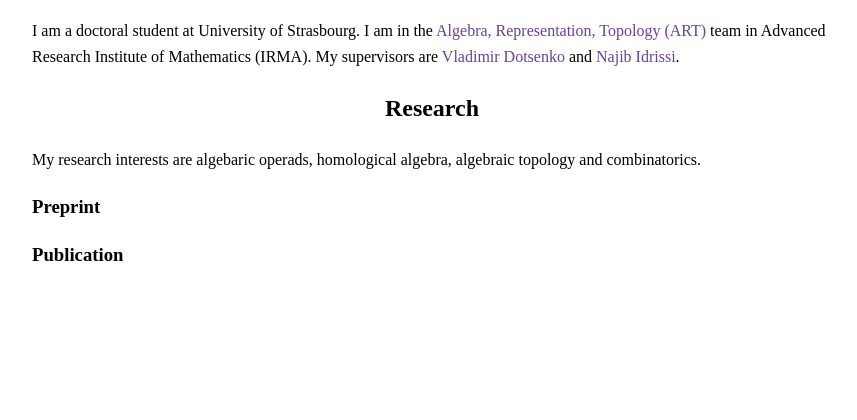
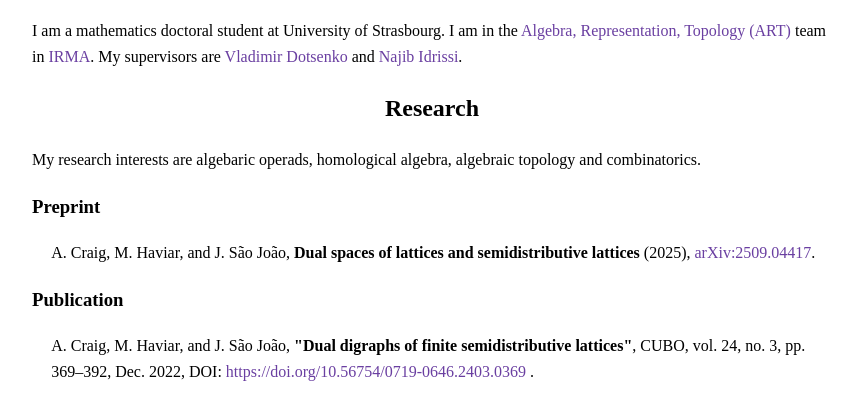
Before and after one commit to jsaojoao/jsaojoao.github.io, a plain HTML site: page index.html in a window 1280 px wide. Shown: the part 124-544 px from the top of the page, without its empty margins (208-1065 px from the left). Drawn offline with Linux system fonts and the light colour scheme.

Commit message:
Revise personal introduction and publication list
Updated personal information and added publication details.

```diff
--- a/index.html
+++ b/index.html
@@ -50,8 +50,9 @@
   <h1>José São João</h1>
 
   <p>
-    I am a doctoral student at University of Strasbourg.
-    I am in the <a href="https://irma.math.unistra.fr/teams/art.html">Algebra, Representation, Topology (ART)</a> team in Advanced Research Institute of Mathematics (IRMA).
+    I am a mathematics doctoral student at University of Strasbourg.
+    I am in the <a href="https://irma.math.unistra.fr/teams/art.html">Algebra, Representation, Topology (ART)</a> team in
+    <a href="https://irma.math.unistra.fr/">IRMA</a>.
     My supervisors are <a href="https://irma.math.unistra.fr/~dotsenko/">Vladimir Dotsenko</a> and
     <a href="https://idrissi.eu/">Najib Idrissi</a>.
   </p>
@@ -65,13 +66,18 @@
   <h3>Preprint</h3>
 
   <ul>
-    <!--<li><strong>Title of Paper 2</strong>, Authors, Journal, Year.</li>-->
+    A. Craig, M. Haviar, and J. São João, <strong>Dual spaces of lattices and semidistributive lattices</strong> (2025),
+    <a href="https://arxiv.org/abs/2509.04417v1">arXiv:2509.04417</a>.
+    <!--<li>Authors, <strong>Title of Paper 2</strong> (Year) arxiv:-->
   </ul>
 
   <h3>Publication</h3>
 
 
   <ul>
+    A. Craig, M. Haviar, and J. São João, <strong>"Dual digraphs of finite semidistributive lattices"</strong>,
+    CUBO, vol. 24, no. 3, pp. 369–392, Dec. 2022,
+    DOI: <a href="https://doi.org/10.56754/0719-0646.2403.0369">https://doi.org/10.56754/0719-0646.2403.0369 </a> .
     <!--<li><strong>Title of Paper 2</strong>, Authors, Journal, Year.</li>-->
   </ul>
 
```
